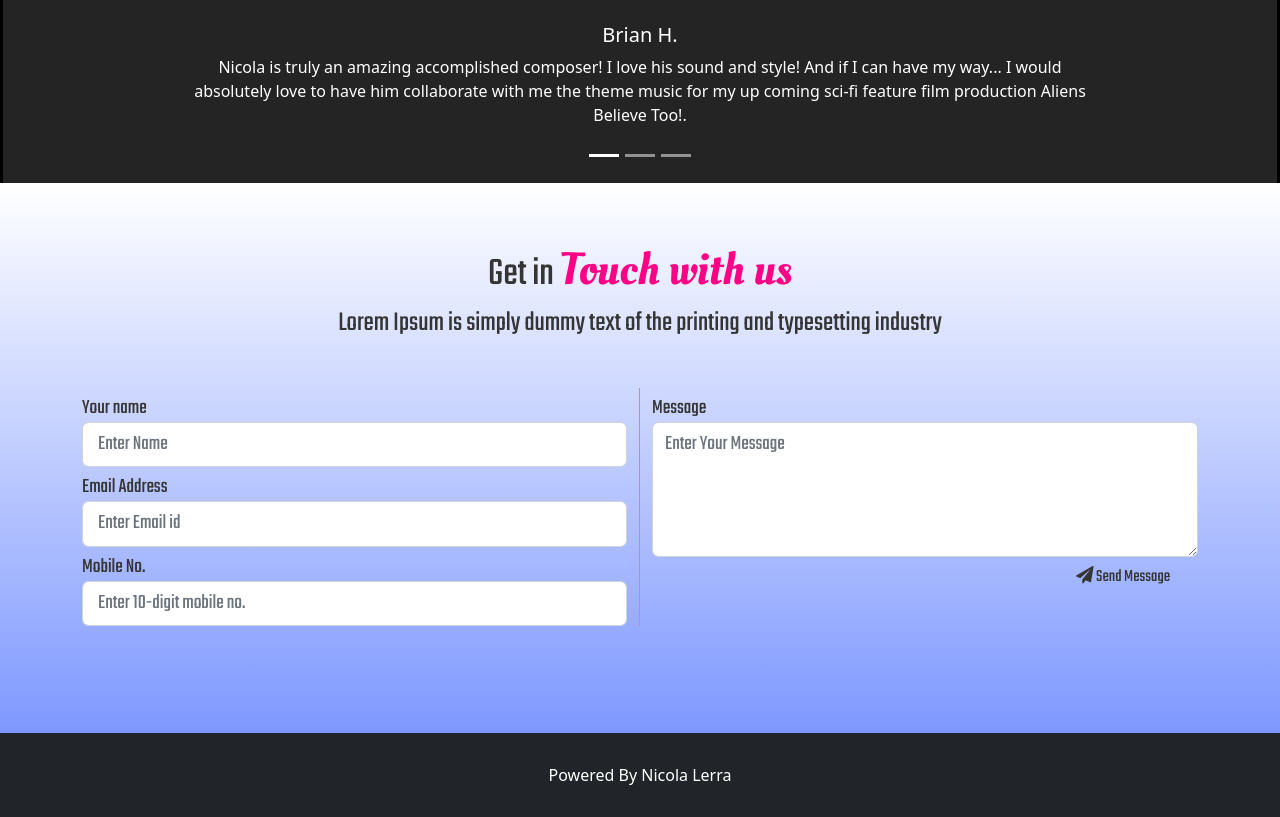
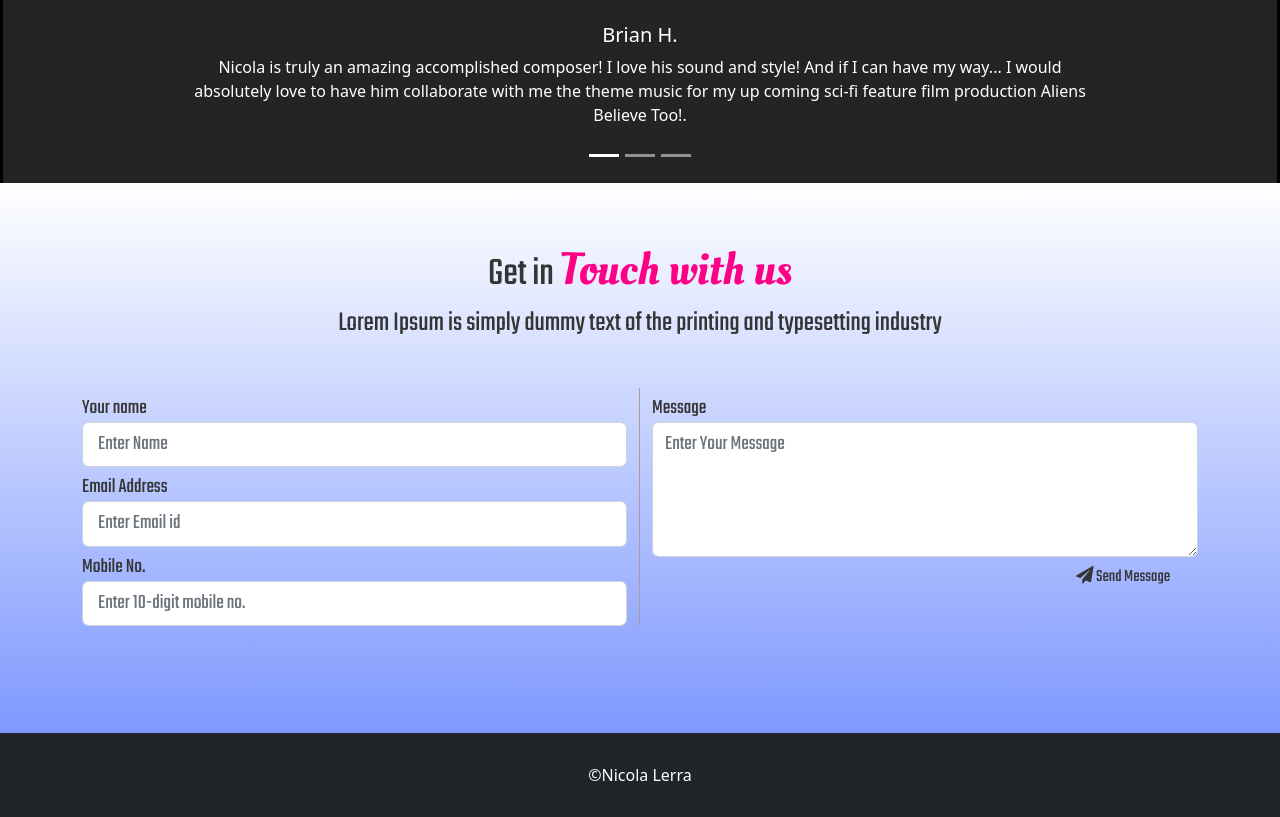
Before and after one commit to N1XIL9/U2-W6-D5.Progetto_Settimanale, a website: page index.html in a window 1280 px wide. Shown: the part 2312-3129 px from the top of the page. Drawn offline with nearby package versions, Linux system fonts and the light colour scheme.

Commit message:
modifiche

```diff
--- a/index.html
+++ b/index.html
@@ -243,7 +243,7 @@
             <div class="container-fluid">
                 <section class="row bg-dark text-white footer">
                     <div class="col text-center">
-                        Powered By Nicola Lerra
+                        ©Nicola Lerra
                     </div>
                 </section>
             </div>
```
